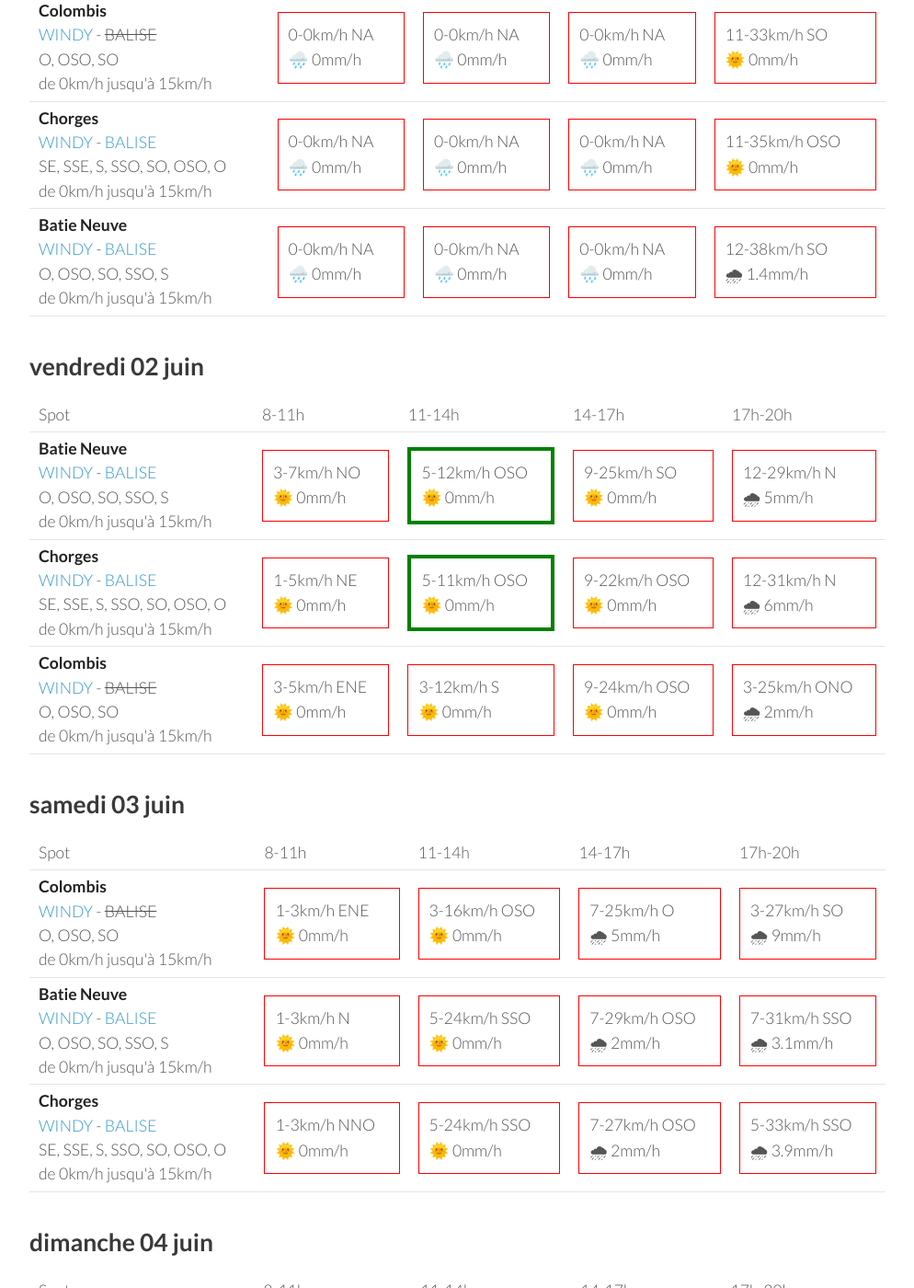
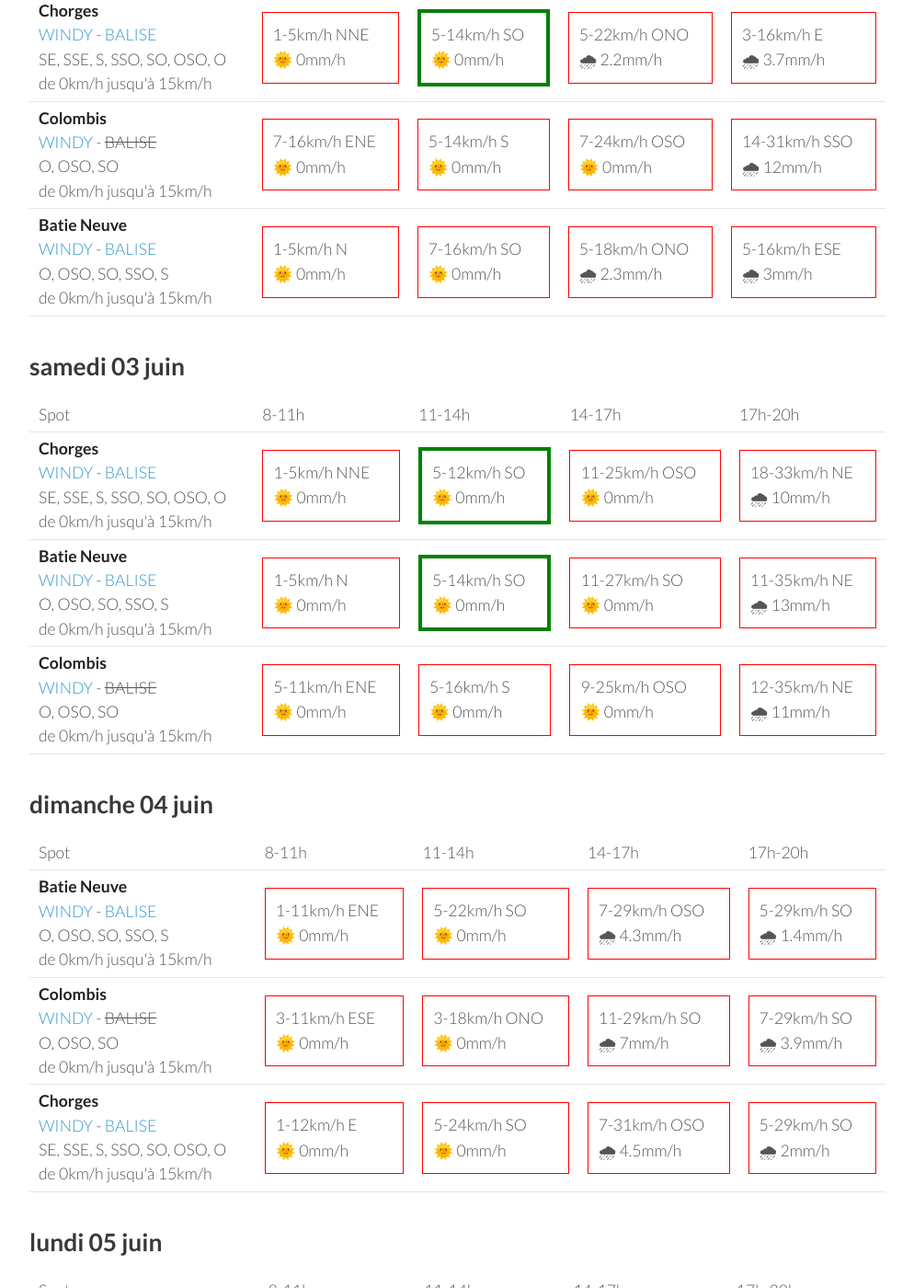
Before and after one commit to parapente-dans-le-nord/parapente-dans-le-nord.github.io, a Jekyll site: the page built from serre_poncon.markdown, in a window 1280 px wide and 1400 px high, scrolled down 373 px. Shown: the whole window at 92% size, without its empty margins (26-1020 px from the left). Built offline with Jekyll 4.4.1, drawn with Linux system fonts in a browser that asks for light colours; some of the changed text lies outside the part shown.

Commit message:
update index.markdown

```diff
--- a/serre_poncon.markdown
+++ b/serre_poncon.markdown
@@ -7,51 +7,8 @@ title:  "Tous les spots"
 {: .links}
 
 # Prevision Windy, modèle Arome
-page mise à jour le jeudi 01 juin 22:31
+page mise à jour le vendredi 02 juin 06:31
 
-## jeudi 01 juin
-
-{::nomarkdown}
-<table>
-  <tbody>
-    <tr>
-      <td>Spot</td>
-      <td>8-11h</td>
-      <td>11-14h</td>
-      <td>14-17h</td>
-      <td>17h-20h</td>
-    </tr>
-<tr>
-        <td><strong>Colombis</strong><br><a href="https://windy.com/44.494/6.216?44.559,6.262,10">WINDY</a> - <span class="no-balise"> BALISE </span><br> <span class="vent-favorable">O, OSO, SO</span><br><span class="force-vent">de 0km/h jusqu'à 15km/h</span> </td>
-
-            <td><div class="not-flyable"><p>0-0km/h NA</p><p>🌧️ 0mm/h</p></div></td>
-            <td><div class="not-flyable"><p>0-0km/h NA</p><p>🌧️ 0mm/h</p></div></td>
-            <td><div class="not-flyable"><p>0-0km/h NA</p><p>🌧️ 0mm/h</p></div></td>
-            <td><div class="not-flyable"><p>11-33km/h SO</p><p>🌞 0mm/h</p></div></td>
-
-    </tr>
-<tr>
-        <td><strong>Chorges</strong><br><a href="https://windy.com/44.578/6.280?44.559,6.262,10">WINDY</a> - <span class=""><a href="https://www.openwindmap.org/PP554">BALISE</a> </span><br> <span class="vent-favorable">SE, SSE, S, SSO, SO, OSO, O</span><br><span class="force-vent">de 0km/h jusqu'à 15km/h</span> </td>
-
-            <td><div class="not-flyable"><p>0-0km/h NA</p><p>🌧️ 0mm/h</p></div></td>
-            <td><div class="not-flyable"><p>0-0km/h NA</p><p>🌧️ 0mm/h</p></div></td>
-            <td><div class="not-flyable"><p>0-0km/h NA</p><p>🌧️ 0mm/h</p></div></td>
-            <td><div class="not-flyable"><p>11-35km/h OSO</p><p>🌞 0mm/h</p></div></td>
-
-    </tr>
-<tr>
-        <td><strong>Batie Neuve</strong><br><a href="https://windy.com/44.584/6.236?44.559,6.262,10,m:eTtagly">WINDY</a> - <span class=""><a href="https://www.openwindmap.org/PP554">BALISE</a> </span><br> <span class="vent-favorable">O, OSO, SO, SSO, S</span><br><span class="force-vent">de 0km/h jusqu'à 15km/h</span> </td>
-
-            <td><div class="not-flyable"><p>0-0km/h NA</p><p>🌧️ 0mm/h</p></div></td>
-            <td><div class="not-flyable"><p>0-0km/h NA</p><p>🌧️ 0mm/h</p></div></td>
-            <td><div class="not-flyable"><p>0-0km/h NA</p><p>🌧️ 0mm/h</p></div></td>
-            <td><div class="not-flyable"><p>12-38km/h SO</p><p>🌧 1.4mm/h</p></div></td>
-
-    </tr>
-
-</tbody>
-</table>
-{:/}
 ## vendredi 02 juin
 
 {::nomarkdown}
@@ -65,32 +22,32 @@ page mise à jour le jeudi 01 juin 22:31
       <td>17h-20h</td>
     </tr>
 <tr>
-        <td><strong>Batie Neuve</strong><br><a href="https://windy.com/44.584/6.236?44.559,6.262,10,m:eTtagly">WINDY</a> - <span class=""><a href="https://www.openwindmap.org/PP554">BALISE</a> </span><br> <span class="vent-favorable">O, OSO, SO, SSO, S</span><br><span class="force-vent">de 0km/h jusqu'à 15km/h</span> </td>
-
-            <td><div class="not-flyable"><p>3-7km/h NO</p><p>🌞 0mm/h</p></div></td>
-            <td><div class="flyable"><p>5-12km/h OSO</p><p>🌞 0mm/h</p></div></td>
-            <td><div class="not-flyable"><p>9-25km/h SO</p><p>🌞 0mm/h</p></div></td>
-            <td><div class="not-flyable"><p>12-29km/h N</p><p>🌧 5mm/h</p></div></td>
-
-
-    </tr>
-<tr>
         <td><strong>Chorges</strong><br><a href="https://windy.com/44.578/6.280?44.559,6.262,10">WINDY</a> - <span class=""><a href="https://www.openwindmap.org/PP554">BALISE</a> </span><br> <span class="vent-favorable">SE, SSE, S, SSO, SO, OSO, O</span><br><span class="force-vent">de 0km/h jusqu'à 15km/h</span> </td>
 
-            <td><div class="not-flyable"><p>1-5km/h NE</p><p>🌞 0mm/h</p></div></td>
-            <td><div class="flyable"><p>5-11km/h OSO</p><p>🌞 0mm/h</p></div></td>
-            <td><div class="not-flyable"><p>9-22km/h OSO</p><p>🌞 0mm/h</p></div></td>
-            <td><div class="not-flyable"><p>12-31km/h N</p><p>🌧 6mm/h</p></div></td>
+            <td><div class="not-flyable"><p>1-5km/h NNE</p><p>🌞 0mm/h</p></div></td>
+            <td><div class="flyable"><p>5-14km/h SO</p><p>🌞 0mm/h</p></div></td>
+            <td><div class="not-flyable"><p>5-22km/h ONO</p><p>🌧 2.2mm/h</p></div></td>
+            <td><div class="not-flyable"><p>3-16km/h E</p><p>🌧 3.7mm/h</p></div></td>
 
 
     </tr>
 <tr>
         <td><strong>Colombis</strong><br><a href="https://windy.com/44.494/6.216?44.559,6.262,10">WINDY</a> - <span class="no-balise"> BALISE </span><br> <span class="vent-favorable">O, OSO, SO</span><br><span class="force-vent">de 0km/h jusqu'à 15km/h</span> </td>
 
-            <td><div class="not-flyable"><p>3-5km/h ENE</p><p>🌞 0mm/h</p></div></td>
-            <td><div class="not-flyable"><p>3-12km/h S</p><p>🌞 0mm/h</p></div></td>
-            <td><div class="not-flyable"><p>9-24km/h OSO</p><p>🌞 0mm/h</p></div></td>
-            <td><div class="not-flyable"><p>3-25km/h ONO</p><p>🌧 2mm/h</p></div></td>
+            <td><div class="not-flyable"><p>7-16km/h ENE</p><p>🌞 0mm/h</p></div></td>
+            <td><div class="not-flyable"><p>5-14km/h S</p><p>🌞 0mm/h</p></div></td>
+            <td><div class="not-flyable"><p>7-24km/h OSO</p><p>🌞 0mm/h</p></div></td>
+            <td><div class="not-flyable"><p>14-31km/h SSO</p><p>🌧 12mm/h</p></div></td>
+
+
+    </tr>
+<tr>
+        <td><strong>Batie Neuve</strong><br><a href="https://windy.com/44.584/6.236?44.559,6.262,10,m:eTtagly">WINDY</a> - <span class=""><a href="https://www.openwindmap.org/PP554">BALISE</a> </span><br> <span class="vent-favorable">O, OSO, SO, SSO, S</span><br><span class="force-vent">de 0km/h jusqu'à 15km/h</span> </td>
+
+            <td><div class="not-flyable"><p>1-5km/h N</p><p>🌞 0mm/h</p></div></td>
+            <td><div class="not-flyable"><p>7-16km/h SO</p><p>🌞 0mm/h</p></div></td>
+            <td><div class="not-flyable"><p>5-18km/h ONO</p><p>🌧 2.3mm/h</p></div></td>
+            <td><div class="not-flyable"><p>5-16km/h ESE</p><p>🌧 3mm/h</p></div></td>
 
 
     </tr>
@@ -111,32 +68,32 @@ page mise à jour le jeudi 01 juin 22:31
       <td>17h-20h</td>
     </tr>
 <tr>
-        <td><strong>Colombis</strong><br><a href="https://windy.com/44.494/6.216?44.559,6.262,10">WINDY</a> - <span class="no-balise"> BALISE </span><br> <span class="vent-favorable">O, OSO, SO</span><br><span class="force-vent">de 0km/h jusqu'à 15km/h</span> </td>
+        <td><strong>Chorges</strong><br><a href="https://windy.com/44.578/6.280?44.559,6.262,10">WINDY</a> - <span class=""><a href="https://www.openwindmap.org/PP554">BALISE</a> </span><br> <span class="vent-favorable">SE, SSE, S, SSO, SO, OSO, O</span><br><span class="force-vent">de 0km/h jusqu'à 15km/h</span> </td>
 
-            <td><div class="not-flyable"><p>1-3km/h ENE</p><p>🌞 0mm/h</p></div></td>
-            <td><div class="not-flyable"><p>3-16km/h OSO</p><p>🌞 0mm/h</p></div></td>
-            <td><div class="not-flyable"><p>7-25km/h O</p><p>🌧 5mm/h</p></div></td>
-            <td><div class="not-flyable"><p>3-27km/h SO</p><p>🌧 9mm/h</p></div></td>
+            <td><div class="not-flyable"><p>1-5km/h NNE</p><p>🌞 0mm/h</p></div></td>
+            <td><div class="flyable"><p>5-12km/h SO</p><p>🌞 0mm/h</p></div></td>
+            <td><div class="not-flyable"><p>11-25km/h OSO</p><p>🌞 0mm/h</p></div></td>
+            <td><div class="not-flyable"><p>18-33km/h NE</p><p>🌧 10mm/h</p></div></td>
 
 
     </tr>
 <tr>
         <td><strong>Batie Neuve</strong><br><a href="https://windy.com/44.584/6.236?44.559,6.262,10,m:eTtagly">WINDY</a> - <span class=""><a href="https://www.openwindmap.org/PP554">BALISE</a> </span><br> <span class="vent-favorable">O, OSO, SO, SSO, S</span><br><span class="force-vent">de 0km/h jusqu'à 15km/h</span> </td>
 
-            <td><div class="not-flyable"><p>1-3km/h N</p><p>🌞 0mm/h</p></div></td>
-            <td><div class="not-flyable"><p>5-24km/h SSO</p><p>🌞 0mm/h</p></div></td>
-            <td><div class="not-flyable"><p>7-29km/h OSO</p><p>🌧 2mm/h</p></div></td>
-            <td><div class="not-flyable"><p>7-31km/h SSO</p><p>🌧 3.1mm/h</p></div></td>
+            <td><div class="not-flyable"><p>1-5km/h N</p><p>🌞 0mm/h</p></div></td>
+            <td><div class="flyable"><p>5-14km/h SO</p><p>🌞 0mm/h</p></div></td>
+            <td><div class="not-flyable"><p>11-27km/h SO</p><p>🌞 0mm/h</p></div></td>
+            <td><div class="not-flyable"><p>11-35km/h NE</p><p>🌧 13mm/h</p></div></td>
 
 
     </tr>
 <tr>
-        <td><strong>Chorges</strong><br><a href="https://windy.com/44.578/6.280?44.559,6.262,10">WINDY</a> - <span class=""><a href="https://www.openwindmap.org/PP554">BALISE</a> </span><br> <span class="vent-favorable">SE, SSE, S, SSO, SO, OSO, O</span><br><span class="force-vent">de 0km/h jusqu'à 15km/h</span> </td>
+        <td><strong>Colombis</strong><br><a href="https://windy.com/44.494/6.216?44.559,6.262,10">WINDY</a> - <span class="no-balise"> BALISE </span><br> <span class="vent-favorable">O, OSO, SO</span><br><span class="force-vent">de 0km/h jusqu'à 15km/h</span> </td>
 
-            <td><div class="not-flyable"><p>1-3km/h NNO</p><p>🌞 0mm/h</p></div></td>
-            <td><div class="not-flyable"><p>5-24km/h SSO</p><p>🌞 0mm/h</p></div></td>
-            <td><div class="not-flyable"><p>7-27km/h OSO</p><p>🌧 2mm/h</p></div></td>
-            <td><div class="not-flyable"><p>5-33km/h SSO</p><p>🌧 3.9mm/h</p></div></td>
+            <td><div class="not-flyable"><p>5-11km/h ENE</p><p>🌞 0mm/h</p></div></td>
+            <td><div class="not-flyable"><p>5-16km/h S</p><p>🌞 0mm/h</p></div></td>
+            <td><div class="not-flyable"><p>9-25km/h OSO</p><p>🌞 0mm/h</p></div></td>
+            <td><div class="not-flyable"><p>12-35km/h NE</p><p>🌧 11mm/h</p></div></td>
 
 
     </tr>
@@ -157,32 +114,32 @@ page mise à jour le jeudi 01 juin 22:31
       <td>17h-20h</td>
     </tr>
 <tr>
-        <td><strong>Colombis</strong><br><a href="https://windy.com/44.494/6.216?44.559,6.262,10">WINDY</a> - <span class="no-balise"> BALISE </span><br> <span class="vent-favorable">O, OSO, SO</span><br><span class="force-vent">de 0km/h jusqu'à 15km/h</span> </td>
+        <td><strong>Batie Neuve</strong><br><a href="https://windy.com/44.584/6.236?44.559,6.262,10,m:eTtagly">WINDY</a> - <span class=""><a href="https://www.openwindmap.org/PP554">BALISE</a> </span><br> <span class="vent-favorable">O, OSO, SO, SSO, S</span><br><span class="force-vent">de 0km/h jusqu'à 15km/h</span> </td>
 
-            <td><div class="not-flyable"><p>5-16km/h E</p><p>🌞 0mm/h</p></div></td>
-            <td><div class="not-flyable"><p>3-16km/h OSO</p><p>🌞 0mm/h</p></div></td>
-            <td><div class="not-flyable"><p>5-24km/h NO</p><p>🌧 0.4mm/h</p></div></td>
-            <td><div class="not-flyable"><p>3-40km/h ONO</p><p>🌧 7mm/h</p></div></td>
+            <td><div class="not-flyable"><p>1-11km/h ENE</p><p>🌞 0mm/h</p></div></td>
+            <td><div class="not-flyable"><p>5-22km/h SO</p><p>🌞 0mm/h</p></div></td>
+            <td><div class="not-flyable"><p>7-29km/h OSO</p><p>🌧 4.3mm/h</p></div></td>
+            <td><div class="not-flyable"><p>5-29km/h SO</p><p>🌧 1.4mm/h</p></div></td>
 
 
     </tr>
 <tr>
-        <td><strong>Batie Neuve</strong><br><a href="https://windy.com/44.584/6.236?44.559,6.262,10,m:eTtagly">WINDY</a> - <span class=""><a href="https://www.openwindmap.org/PP554">BALISE</a> </span><br> <span class="vent-favorable">O, OSO, SO, SSO, S</span><br><span class="force-vent">de 0km/h jusqu'à 15km/h</span> </td>
+        <td><strong>Colombis</strong><br><a href="https://windy.com/44.494/6.216?44.559,6.262,10">WINDY</a> - <span class="no-balise"> BALISE </span><br> <span class="vent-favorable">O, OSO, SO</span><br><span class="force-vent">de 0km/h jusqu'à 15km/h</span> </td>
 
-            <td><div class="not-flyable"><p>3-14km/h ENE</p><p>🌞 0mm/h</p></div></td>
-            <td><div class="not-flyable"><p>5-22km/h SSO</p><p>🌞 0mm/h</p></div></td>
-            <td><div class="not-flyable"><p>1-31km/h SO</p><p>🌧 1.1mm/h</p></div></td>
-            <td><div class="not-flyable"><p>1-46km/h E</p><p>🌧 4.9mm/h</p></div></td>
+            <td><div class="not-flyable"><p>3-11km/h ESE</p><p>🌞 0mm/h</p></div></td>
+            <td><div class="not-flyable"><p>3-18km/h ONO</p><p>🌞 0mm/h</p></div></td>
+            <td><div class="not-flyable"><p>11-29km/h SO</p><p>🌧 7mm/h</p></div></td>
+            <td><div class="not-flyable"><p>7-29km/h SO</p><p>🌧 3.9mm/h</p></div></td>
 
 
     </tr>
 <tr>
         <td><strong>Chorges</strong><br><a href="https://windy.com/44.578/6.280?44.559,6.262,10">WINDY</a> - <span class=""><a href="https://www.openwindmap.org/PP554">BALISE</a> </span><br> <span class="vent-favorable">SE, SSE, S, SSO, SO, OSO, O</span><br><span class="force-vent">de 0km/h jusqu'à 15km/h</span> </td>
 
-            <td><div class="not-flyable"><p>3-18km/h ENE</p><p>🌞 0mm/h</p></div></td>
-            <td><div class="not-flyable"><p>3-22km/h SSO</p><p>🌧 0.2mm/h</p></div></td>
-            <td><div class="not-flyable"><p>1-31km/h O</p><p>🌧 1mm/h</p></div></td>
-            <td><div class="not-flyable"><p>1-46km/h NNE</p><p>🌧 6mm/h</p></div></td>
+            <td><div class="not-flyable"><p>1-12km/h E</p><p>🌞 0mm/h</p></div></td>
+            <td><div class="not-flyable"><p>5-24km/h SO</p><p>🌞 0mm/h</p></div></td>
+            <td><div class="not-flyable"><p>7-31km/h OSO</p><p>🌧 4.5mm/h</p></div></td>
+            <td><div class="not-flyable"><p>5-29km/h SO</p><p>🌧 2mm/h</p></div></td>
 
 
     </tr>
@@ -205,8 +162,8 @@ page mise à jour le jeudi 01 juin 22:31
 <tr>
         <td><strong>Colombis</strong><br><a href="https://windy.com/44.494/6.216?44.559,6.262,10">WINDY</a> - <span class="no-balise"> BALISE </span><br> <span class="vent-favorable">O, OSO, SO</span><br><span class="force-vent">de 0km/h jusqu'à 15km/h</span> </td>
 
-            <td><div class="not-flyable"><p>3-12km/h E</p><p>🌧 0.2mm/h</p></div></td>
-            <td><div class="not-flyable"><p>3-18km/h O</p><p>🌞 0mm/h</p></div></td>
+            <td><div class="not-flyable"><p>3-12km/h ESE</p><p>🌞 0mm/h</p></div></td>
+            <td><div class="not-flyable"><p>5-20km/h O</p><p>🌞 0mm/h</p></div></td>
             <td><div class="not-flyable"><p>3-27km/h N</p><p>🌧 0.3mm/h</p></div></td>
             <td><div class="not-flyable"><p>5-27km/h SO</p><p>🌧 5mm/h</p></div></td>
 
@@ -215,8 +172,8 @@ page mise à jour le jeudi 01 juin 22:31
 <tr>
         <td><strong>Batie Neuve</strong><br><a href="https://windy.com/44.584/6.236?44.559,6.262,10,m:eTtagly">WINDY</a> - <span class=""><a href="https://www.openwindmap.org/PP554">BALISE</a> </span><br> <span class="vent-favorable">O, OSO, SO, SSO, S</span><br><span class="force-vent">de 0km/h jusqu'à 15km/h</span> </td>
 
-            <td><div class="not-flyable"><p>1-11km/h NNE</p><p>🌞 0mm/h</p></div></td>
-            <td><div class="not-flyable"><p>5-22km/h SO</p><p>🌞 0mm/h</p></div></td>
+            <td><div class="not-flyable"><p>1-12km/h NE</p><p>🌞 0mm/h</p></div></td>
+            <td><div class="not-flyable"><p>5-24km/h SO</p><p>🌞 0mm/h</p></div></td>
             <td><div class="not-flyable"><p>5-29km/h NNE</p><p>🌧 5mm/h</p></div></td>
             <td><div class="not-flyable"><p>5-35km/h SSO</p><p>🌧 3.1mm/h</p></div></td>
 
@@ -225,8 +182,8 @@ page mise à jour le jeudi 01 juin 22:31
 <tr>
         <td><strong>Chorges</strong><br><a href="https://windy.com/44.578/6.280?44.559,6.262,10">WINDY</a> - <span class=""><a href="https://www.openwindmap.org/PP554">BALISE</a> </span><br> <span class="vent-favorable">SE, SSE, S, SSO, SO, OSO, O</span><br><span class="force-vent">de 0km/h jusqu'à 15km/h</span> </td>
 
-            <td><div class="not-flyable"><p>1-12km/h NE</p><p>🌞 0mm/h</p></div></td>
-            <td><div class="not-flyable"><p>5-22km/h SO</p><p>🌞 0mm/h</p></div></td>
+            <td><div class="not-flyable"><p>3-14km/h NE</p><p>🌞 0mm/h</p></div></td>
+            <td><div class="not-flyable"><p>5-24km/h SO</p><p>🌞 0mm/h</p></div></td>
             <td><div class="not-flyable"><p>5-29km/h NNE</p><p>🌧 5mm/h</p></div></td>
             <td><div class="not-flyable"><p>5-35km/h SO</p><p>🌧 2.3mm/h</p></div></td>
 
```
